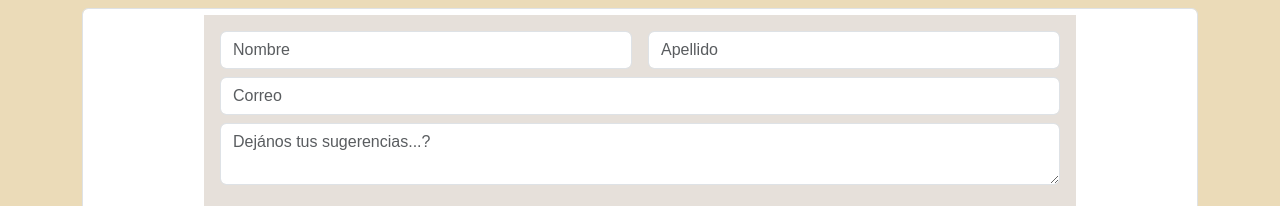
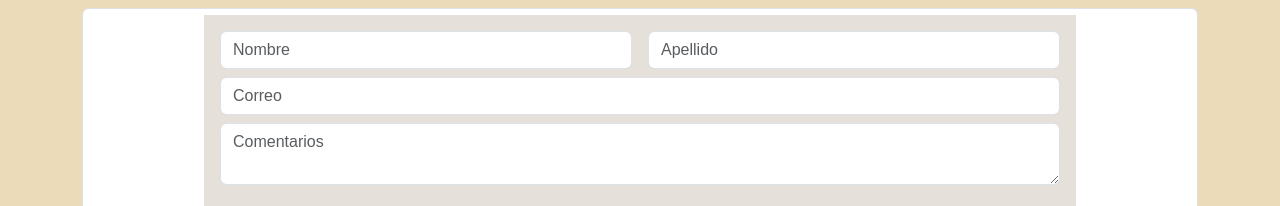
Before and after one commit to GraceDietz/Nodejs2024, a plain HTML site: page index.html in a window 1280 px wide. Shown: the part 2648-2854 px from the top of the page. Drawn offline with nearby package versions, Linux system fonts and the light colour scheme; a web font is replaced by a local one.

Commit message:
se modifico formulario de contacto cambio sugerencias por comentarios

```diff
--- a/index.html
+++ b/index.html
@@ -393,7 +393,7 @@
         </div>
 
         <textarea name="" id="input_text" class="textArea form-control col-12 mt-1"
-          placeholder="Dejános tus sugerencias...?" maxlength="180" required></textarea>
+          placeholder="Comentarios" maxlength="180" required></textarea>
           <div class="col-12 mt-4">
             <div class="form-group mt-2 mb-2">
               <label for="imagen">Imagen:</label>
```
